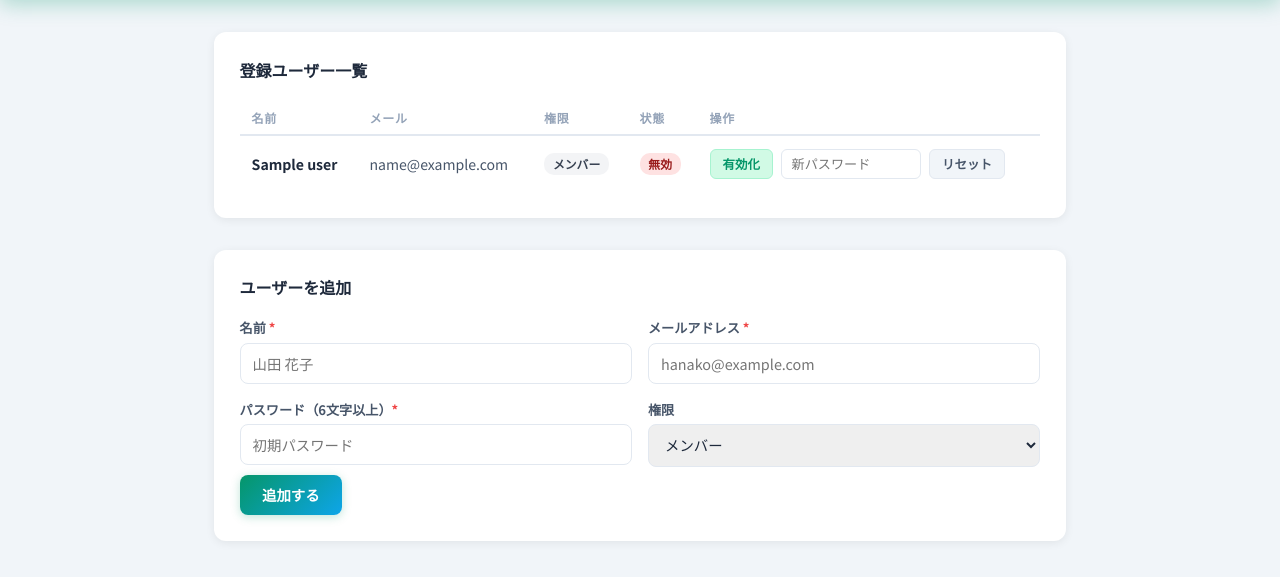
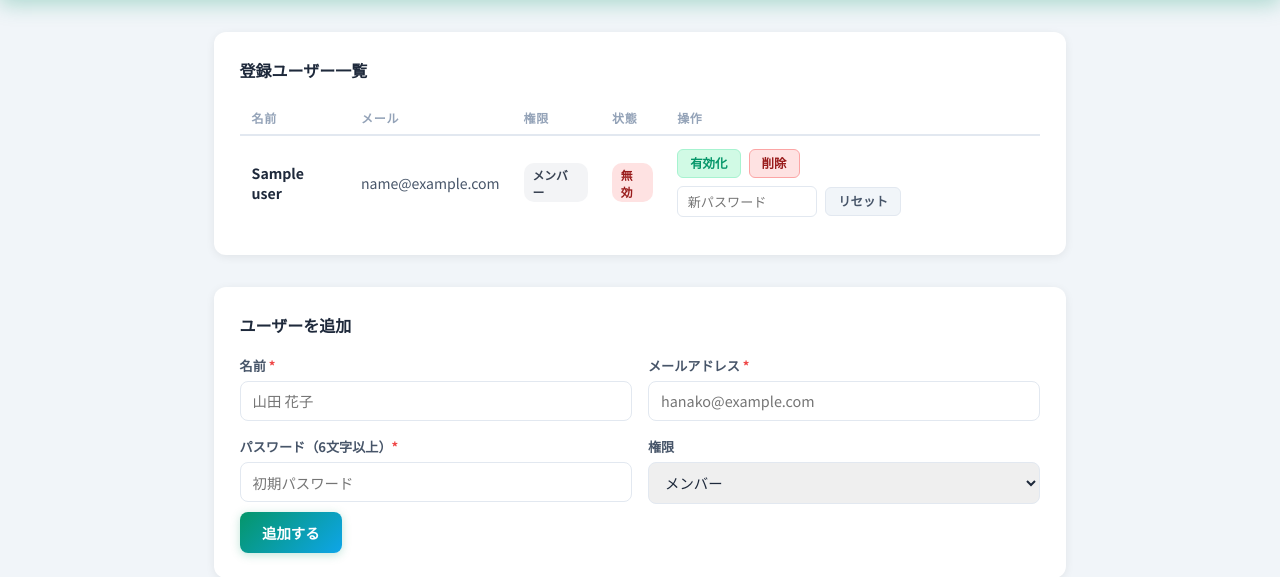
Before and after one commit to aoi4986-lgtm/essentia-hp, a Flask app: template crm/templates/admin.html in a window 1280 px wide. Shown: the part 64-641 px from the top of the page. Run offline with Flask 3, Linux system fonts and the light colour scheme; the template is opened without the code that fills it: most values are stand-ins (such as "Sample title", 1, 10 or a date in 2020); some libraries are stand-ins or nearby versions.

Commit message:
ユーザー削除機能を追加
Co-Authored-By: Claude Sonnet 4.6 <noreply@anthropic.com>

```diff
--- a/crm/app.py
+++ b/crm/app.py
@@ -475,6 +475,20 @@ def admin_toggle_user(uid):
     return jsonify({'ok': True})
 
 
+@app.route('/admin/users/<int:uid>/delete', methods=['POST'])
+@admin_required
+def admin_delete_user(uid):
+    if uid == session.get('user_id'):
+        return jsonify({'error': '自分自身は削除できません'}), 400
+    conn = get_db()
+    cur  = conn.cursor()
+    cur.execute('DELETE FROM users WHERE id=%s', (uid,))
+    conn.commit()
+    cur.close()
+    conn.close()
+    return jsonify({'ok': True})
+
+
 @app.route('/admin/users/<int:uid>/reset-password', methods=['POST'])
 @admin_required
 def admin_reset_password(uid):
--- a/crm/templates/admin.html
+++ b/crm/templates/admin.html
@@ -126,6 +126,8 @@
                         onclick="toggleUser({{ u.id }}, {{ 'true' if u.is_active else 'false' }})">
                   {{ '無効化' if u.is_active else '有効化' }}
                 </button>
+                <button class="btn btn-sm" style="background:#fee2e2;color:#991b1b;border:1px solid #fca5a5"
+                        onclick="deleteUser({{ u.id }}, '{{ u.name }}')">削除</button>
                 {% endif %}
                 <div class="reset-row">
                   <input type="password" class="reset-input" id="rpw-{{ u.id }}" placeholder="新パスワード">
@@ -169,6 +171,14 @@
   </main>
 
   <script>
+    async function deleteUser(id, name) {
+      if (!confirm(`「${name}」を削除しますか？\nこの操作は取り消せません。`)) return;
+      const res = await fetch(`/admin/users/${id}/delete`, { method: 'POST' });
+      const data = await res.json();
+      if (data.ok) location.reload();
+      else alert(data.error);
+    }
+
     async function toggleUser(id, isActive) {
       const res = await fetch(`/admin/users/${id}/toggle`, { method: 'POST' });
       const data = await res.json();
```
